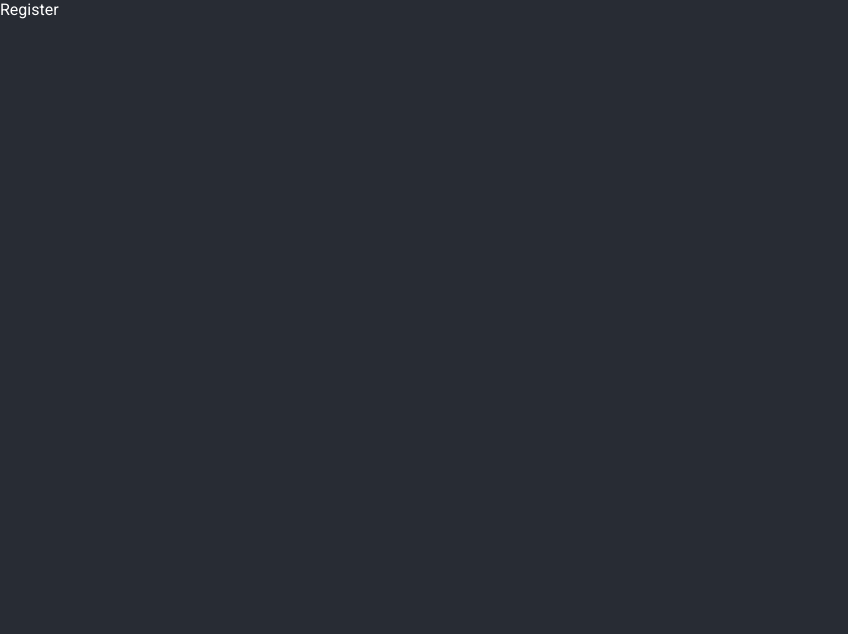
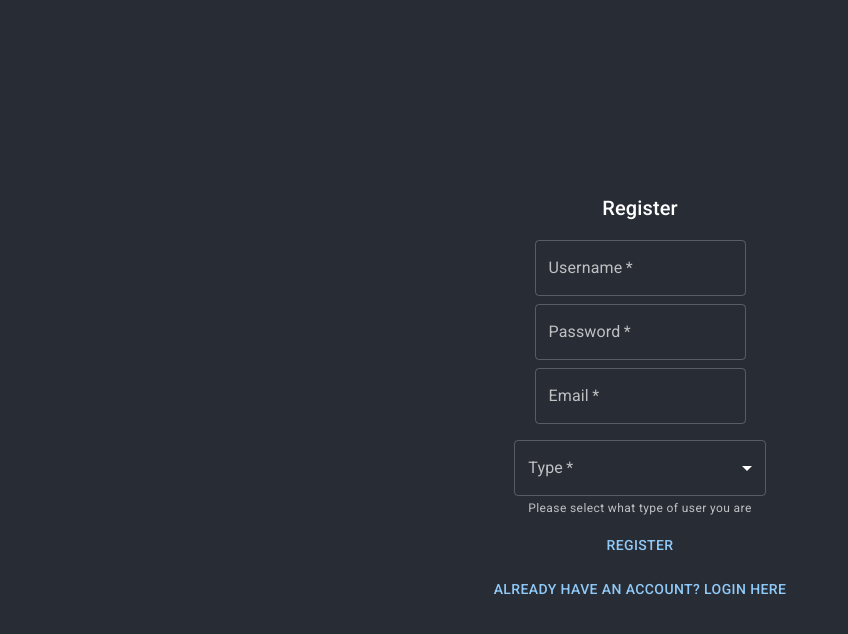
Before and after one commit to kevywevyy/capstone-project-3900-h12a-only-henry, a React (Create React App) app in the folder frontend/: page /register in a window 1280 px wide. Shown: the top 634 px of the page, without its empty margins (0-848 px from the left). Built offline with nearby package versions, Linux system fonts and the light colour scheme.

Commit message:
[RIS-7] Setup API

```diff
--- a/frontend/src/components/auth/Login.js
+++ b/frontend/src/components/auth/Login.js
@@ -1,6 +1,11 @@
 import { Button, TextField, Typography } from "@mui/material";
-import React, { useState } from "react";
+import { Box } from "@mui/system";
+import React, { useCallback, useEffect, useState } from "react";
+import { useHistory } from "react-router";
 import styled from "styled-components";
+import userContext, { useUserContext } from "../../lib/context";
+import API from "../../services/api";
+import useAPI from "../../services/useApi";
 
 const LoginForm = styled.div`
   display: flex;
@@ -15,9 +20,25 @@ const LoginForm = styled.div`
 function Login() {
   const [username, setUsername] = useState("");
   const [password, setPassword] = useState("");
+  const { setUserContext } = useUserContext(userContext);
+  const history = useHistory();
 
-  // Logs in the user
-  const handleClick = () => {};
+  const login = useCallback(() => {
+    return API.login({
+      username,
+      password,
+    });
+  }, [username, password]);
+
+  const [{ inProgress, error, data }, makeRequest] = useAPI(login);
+
+  useEffect(() => {
+    if (data && data.token) {
+      // Updates state of user by setting a token
+      setUserContext({ token: data.token });
+      history.push("/");
+    }
+  }, [data, history, setUserContext]);
 
   return (
     <LoginForm>
@@ -42,14 +63,13 @@ function Login() {
           marginTop: "8px",
         }}
       />
-      <Button
-        onClick={handleClick}
-        sx={{
-          marginTop: "8px",
-        }}
-      >
-        Login
+      <Button onClick={makeRequest}>
+        {!inProgress ? "Login" : "Loading..."}
       </Button>
+      <Button onClick={() => history.push("/register")}>
+        Don't have an account? Register here
+      </Button>
+      {!!error && <Box sx={{ color: "error.main" }}>{error}</Box>}
     </LoginForm>
   );
 }
--- a/frontend/src/components/auth/Register.js
+++ b/frontend/src/components/auth/Register.js
@@ -1,7 +1,129 @@
-import React from "react";
+import { Button, MenuItem, TextField, Typography } from "@mui/material";
+import { Box } from "@mui/system";
+import React, { useCallback, useContext, useEffect, useState } from "react";
+import { useHistory } from "react-router";
+import styled from "styled-components";
+import userContext from "../../lib/context";
+import API from "../../services/api";
+import useAPI from "../../services/useApi";
+
+const RegisterForm = styled.div`
+  display: flex;
+  flex-direction: column;
+  justify-content: center;
+  align-items: center;
+
+  height: 100%;
+  width: 100%;
+`;
+
+const userTypes = [
+  {
+    value: "MANAGER",
+    label: "Property Manager",
+  },
+  {
+    value: "INSPECTOR",
+    label: "Property Inspector",
+  },
+];
 
 function Register() {
-  return <div>Register</div>;
+  const [username, setUsername] = useState("");
+  const [password, setPassword] = useState("");
+  const [email, setEmail] = useState("");
+  const [type, setType] = useState("");
+  const history = useHistory();
+  const { setUserContext } = useContext(userContext);
+
+  const register = useCallback(() => {
+    return API.register({
+      username,
+      password,
+      email,
+      type,
+    });
+  }, [username, password, email, type]);
+
+  const [{ inProgress, error, data }, makeRequest] = useAPI(register);
+
+  useEffect(() => {
+    if (data && data.token) {
+      // Updates state of user by setting a token
+      setUserContext({ token: data.token });
+      history.push("/");
+    }
+  }, [data, history, setUserContext]);
+
+  return (
+    <RegisterForm>
+      <Typography variant="h6">Register</Typography>
+      <TextField
+        required
+        label="Username"
+        type="text"
+        value={username}
+        onChange={(e) => setUsername(e.target.value)}
+        sx={{
+          marginTop: "16px",
+        }}
+      />
+      <TextField
+        required
+        label="Password"
+        type="password"
+        value={password}
+        onChange={(e) => setPassword(e.target.value)}
+        sx={{
+          marginTop: "8px",
+        }}
+      />
+      <TextField
+        required
+        label="Email"
+        type="email"
+        value={email}
+        onChange={(e) => setEmail(e.target.value)}
+        sx={{
+          marginTop: "8px",
+        }}
+      />
+      <TextField
+        select
+        required
+        label="Type"
+        value={type}
+        onChange={(e) => setType(e.target.value)}
+        sx={{
+          marginTop: "16px",
+        }}
+        helperText="Please select what type of user you are"
+      >
+        {userTypes.map((option) => (
+          <MenuItem key={option.value} value={option.value}>
+            {option.label}
+          </MenuItem>
+        ))}
+      </TextField>
+      <Button
+        onClick={makeRequest}
+        sx={{
+          marginTop: "8px",
+        }}
+      >
+        {!inProgress ? "Register" : "Loading..."}
+      </Button>
+      <Button
+        onClick={() => history.push("/login")}
+        sx={{
+          marginTop: "8px",
+        }}
+      >
+        Already have an account? Login here
+      </Button>
+      {!!error && <Box sx={{ color: "error.main" }}>{error}</Box>}
+    </RegisterForm>
+  );
 }
 
 export default Register;
--- a/frontend/src/index.js
+++ b/frontend/src/index.js
@@ -1,8 +1,7 @@
 import { createTheme, ThemeProvider } from "@mui/material";
 import React from "react";
 import ReactDOM from "react-dom";
-import styled from "styled-components";
-import Router from "./router";
+import App from "./App";
 import GlobalStyle from "./styles/global.css";
 
 const darkTheme = createTheme({
@@ -15,7 +14,7 @@ ReactDOM.render(
   <React.StrictMode>
     <ThemeProvider theme={darkTheme}>
       <GlobalStyle />
-      <Router />
+      <App />
     </ThemeProvider>
   </React.StrictMode>,
   document.getElementById("root")
--- /dev/null
+++ b/frontend/src/lib/context.js
@@ -0,0 +1,29 @@
+import { createContext, useState } from "react";
+import API from "../services/api";
+
+const USER_KEY = "USER";
+
+const userContext = createContext({
+  user: { token: "" },
+  setUserContext: () => {},
+});
+
+// Hook function to update context within components
+export function useUserContext() {
+  const storedUser = JSON.parse(localStorage.getItem(USER_KEY));
+  const [user, setUser] = useState({
+    token: storedUser?.token ? storedUser.token : null,
+  });
+
+  if (user.token) API.setToken(user.token);
+
+  function setUserContext(updatedUser) {
+    if (updatedUser.token) API.setToken(updatedUser.token);
+    setUser({ ...user, ...updatedUser });
+    localStorage.setItem(USER_KEY, JSON.stringify({ ...user, ...updatedUser }));
+  }
+
+  return [user, setUserContext];
+}
+
+export default userContext;
--- a/frontend/src/router.js
+++ b/frontend/src/router.js
@@ -1,5 +1,4 @@
 import React from "react";
-import styled from "styled-components";
 import { Redirect, Route, Switch } from "react-router";
 import { BrowserRouter } from "react-router-dom";
 import PropertyView from "./components/property/PropertyView";
--- a/frontend/src/services/api.js
+++ b/frontend/src/services/api.js
@@ -0,0 +1,50 @@
+import { post } from "./request";
+
+class api {
+  constructor(host) {
+    this.host = `${host}/api`;
+    this.token = null;
+  }
+
+  async login(body) {
+    return post({
+      url: `${this.host}/agent/login`,
+      body,
+    });
+  }
+
+  async register(body) {
+    return post({
+      url: `${this.host}/agent/register`,
+      body,
+    });
+  }
+
+  async getProperties(agentId) {
+    return post({
+      url: `${this.host}/agent/${agentId}/estates`,
+    });
+  }
+
+  async addProperty(agentId, body) {
+    return post({
+      url: `${this.host}/agent/${agentId}/estates`,
+      body,
+    });
+  }
+
+  async sendEmail(agentId, body) {
+    return post({
+      url: `${this.host}/agent/${agentId}/enquiries`,
+      body,
+    });
+  }
+
+  setToken(token) {
+    this.token = token;
+  }
+}
+
+const API = new api(process.env.REACT_APP_API_URL);
+
+export default API;
--- /dev/null
+++ b/frontend/src/services/request.js
@@ -0,0 +1,36 @@
+import axios from "axios";
+
+const request = async (params) => {
+  try {
+    const { status, headers, data } = await axios.request(params);
+    return { status, headers, data };
+  } catch (e) {
+    throw e;
+  }
+};
+
+export const post = async (params) => {
+  return request({
+    method: "post",
+    url: params.url,
+    headers: params.headers,
+    data: params.body,
+  });
+};
+
+export const put = async (params) => {
+  return request({
+    method: "put",
+    url: params.url,
+    headers: params.headers,
+    data: params.body,
+  });
+};
+
+export const get = async (params) => {
+  return request({
+    method: "get",
+    url: params.url,
+    headers: params.headers,
+  });
+};
--- a/frontend/src/services/useApi.js
+++ b/frontend/src/services/useApi.js
@@ -44,7 +44,8 @@ function useAPI(func, initialState = {}) {
       const result = await func();
       dispatch({ type: "SUCCESS", data: result });
     } catch (e) {
-      dispatch({ type: "ERROR", error: e });
+      console.log("error is", e);
+      dispatch({ type: "ERROR", data: e.toString() });
     }
   };
 
```
Also changed, not shown: frontend/src/App.js (+8 -72 lines), 2 other files (tests, documents, lock files or other folders).
